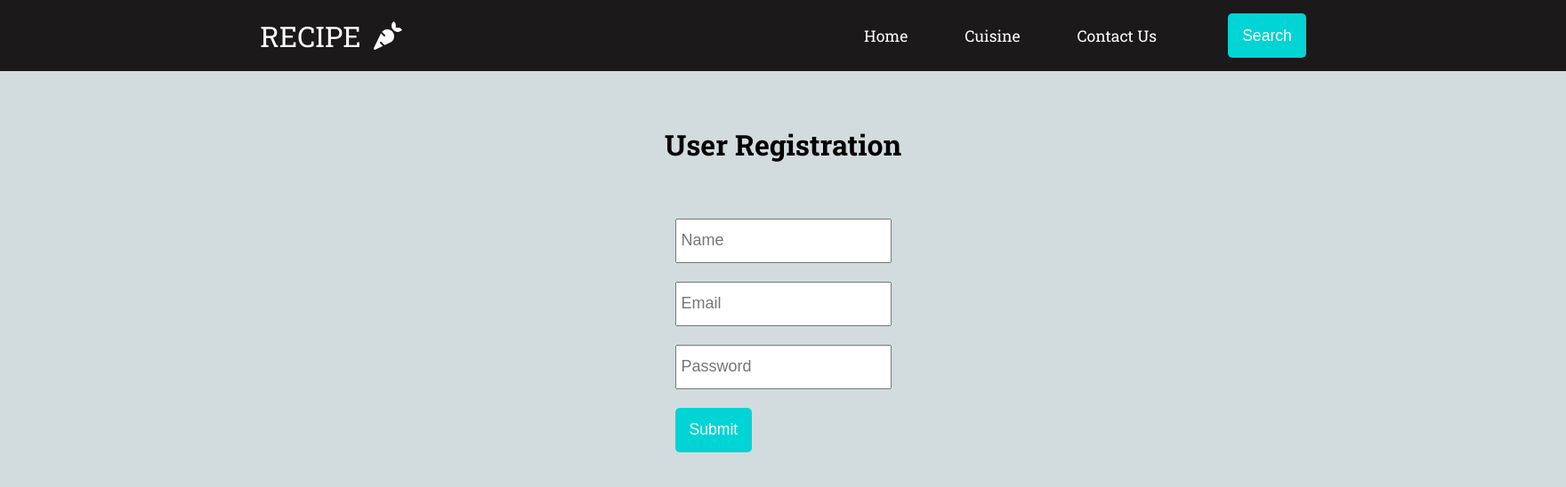
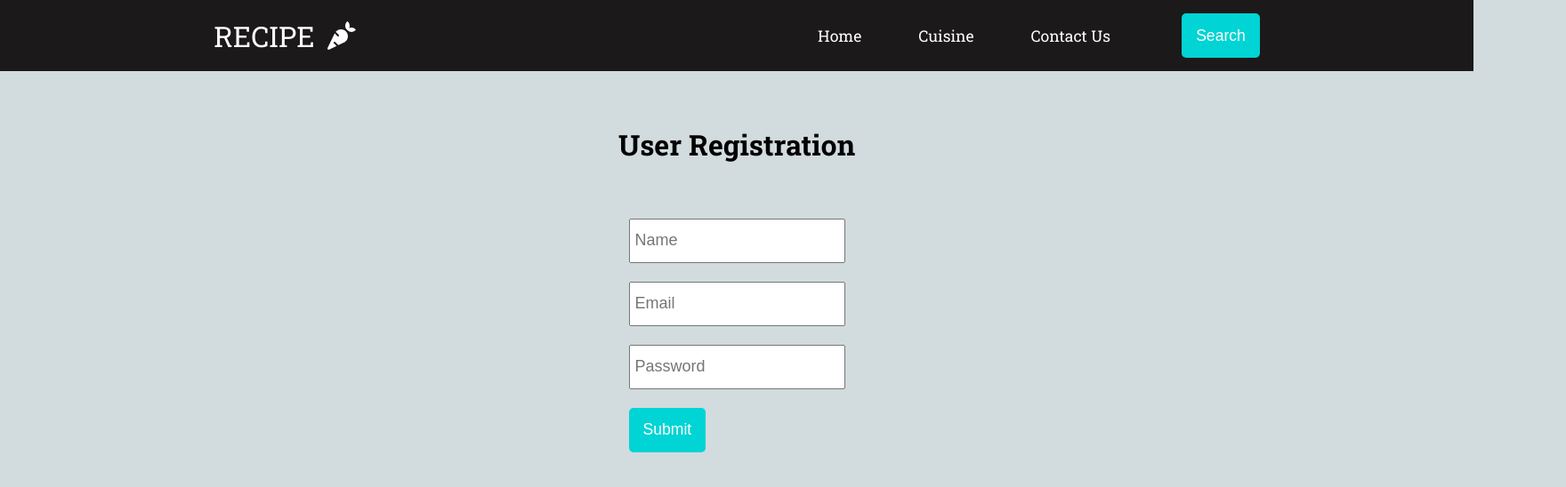
Before and after one commit to ShravyaRNadig/recipe, a React (Create React App) app: page / in a window 1280 px wide. Shown: the top 548 px of the page at 89% size, 1760 px wide, since content can reach past the window. Built offline with nearby package versions, Linux system fonts and the light colour scheme.

Commit message:
Update Navbar.css

```diff
--- a/src/components/Navbar.css
+++ b/src/components/Navbar.css
@@ -1,6 +1,6 @@
 .navbar{
     height: 10vh;
-    width: 220vh;
+    width: 207vh;
     background: #1b1919;
     display: flex;
     justify-content: center;
```
